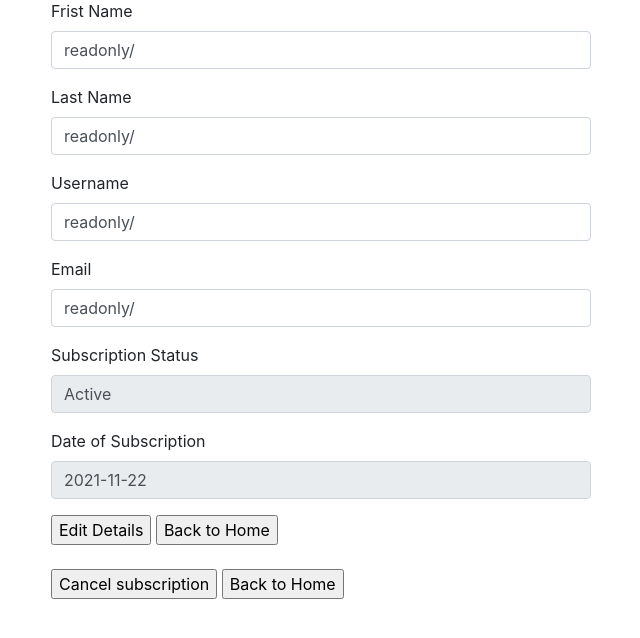
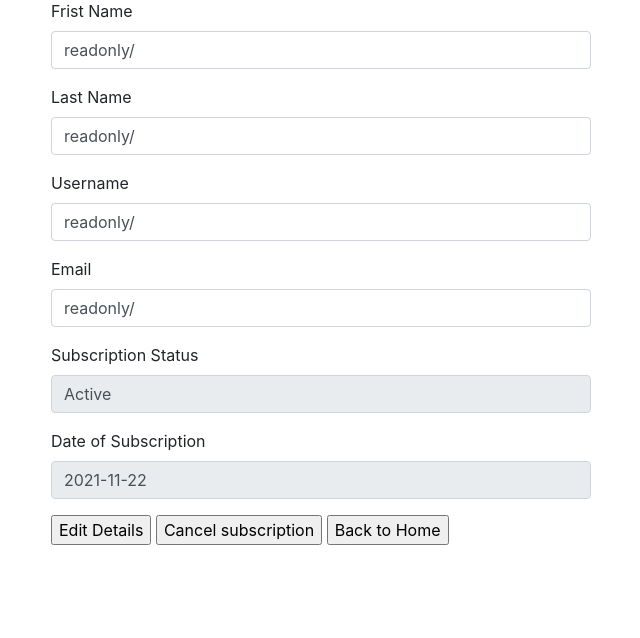
Before and after one commit to Akila-I/OOSD-Project, a PHP site: page /acc_view.php in a window 1280 px wide. Shown: the part 95-733 px from the top of the page, without its empty margins (34-674 px from the left). Run offline with PHP 8.4, Linux system fonts and the light colour scheme; the visitor is signed in with stand-in values (Sample User, id 1); data comes from the database, SQL or seed files in the repository.

Commit message:
Updated acc_view

```diff
--- a/src/acc_view.php
+++ b/src/acc_view.php
@@ -67,9 +67,8 @@ $sub_date = $database_connection->getSubscriptionDate($_SESSION['userID']);
 
                         <div class="form-group">
                         <a href="acc_edit.php"><input type="button" value="Edit Details"></a>
-                        <a href="homepage.php"><input type="button" value="Back to Home"></a><br><br>
                         <?php if($sub_status == 'Active'): ?>
-                            <a href=""><input type="button" value="Cancel subscription"></a>
+                        <a href="servers/unsubscribe_server.php"><input type="button" value="Cancel subscription"></a>
                         <?php else: ?>
                         <a href="Subscription.php"><input type="button" value="Subscribe"></a>
                         <?php endif; ?>
--- a/src/pdo/pdo.php
+++ b/src/pdo/pdo.php
@@ -1,3 +1,3 @@
 <?php
 //UPDATE THIS FILE WITH YOUR MYSQL DETAILS. ONLY THIS PLACE HAS THEM NOW
-$local_pdo = new PDO('mysql:host=localhost;port=3306;dbname=library_new', 'phpmyadmin' , 'phpmyadmin');
+$local_pdo = new PDO('mysql:host=localhost;port=3306;dbname=library', 'root' , '');
```
